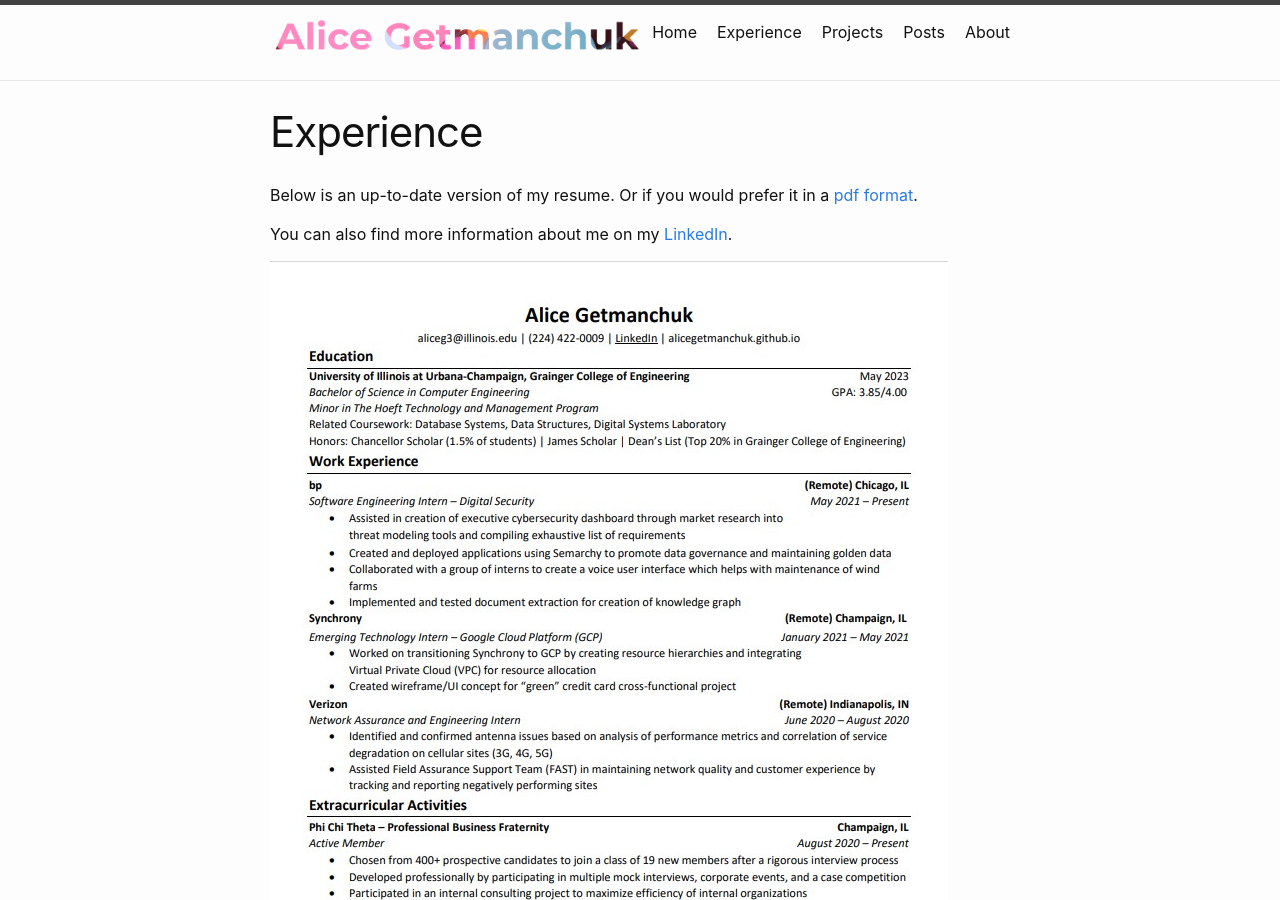
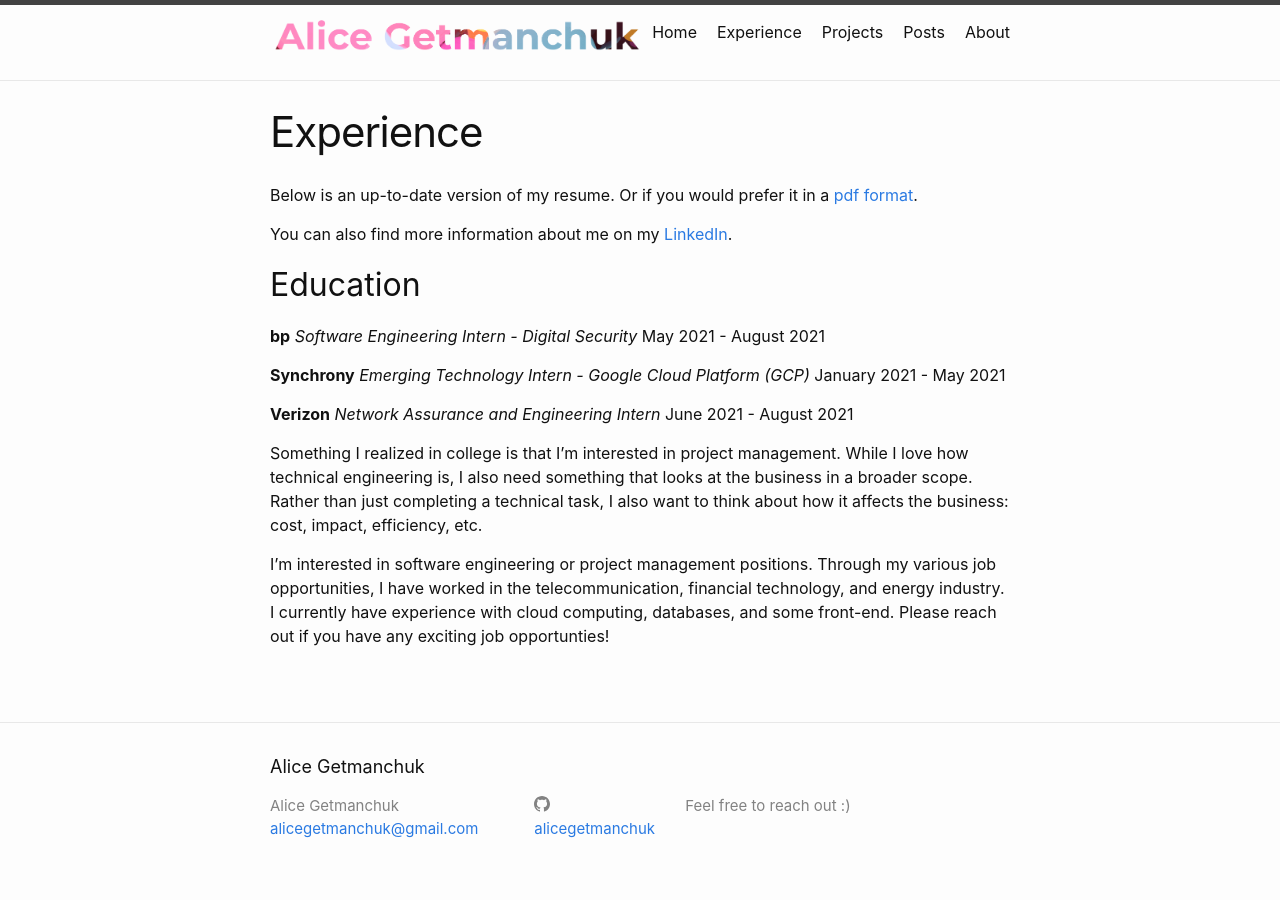
Before and after one commit to alicegetmanchuk/alicegetmanchuk.github.io, a Jekyll site: the page built from experience.md, in a window 1280 px wide and 900 px high. Built offline with Jekyll 4.4.1, drawn with Linux system fonts in a browser that asks for light colours.

Commit message:
formatting experience, testing

```diff
--- a/experience.md
+++ b/experience.md
@@ -9,7 +9,13 @@
 
 You can also find more information about me on my [LinkedIn](https://www.linkedin.com/in/alice-getmanchuk-198a6b197/).
 
-![Resume](https://github.com/alicegetmanchuk/alicegetmanchuk.github.io/raw/main/_media/cur_resume.jpg){:class="img-responsive"}
+## Education
+
+**bp** *Software Engineering Intern - Digital Security*              May 2021 - August 2021
+
+**Synchrony** *Emerging Technology Intern - Google Cloud Platform (GCP)*              January 2021 - May 2021
+
+**Verizon** *Network Assurance and Engineering Intern*              June 2021 - August 2021
 
 Something I realized in college is that I'm interested in project management. While I love how technical engineering is, I also need something that looks at the business in a broader scope. Rather than just completing a technical task, I also want to think about how it affects the business: cost, impact, efficiency, etc.
 
```
